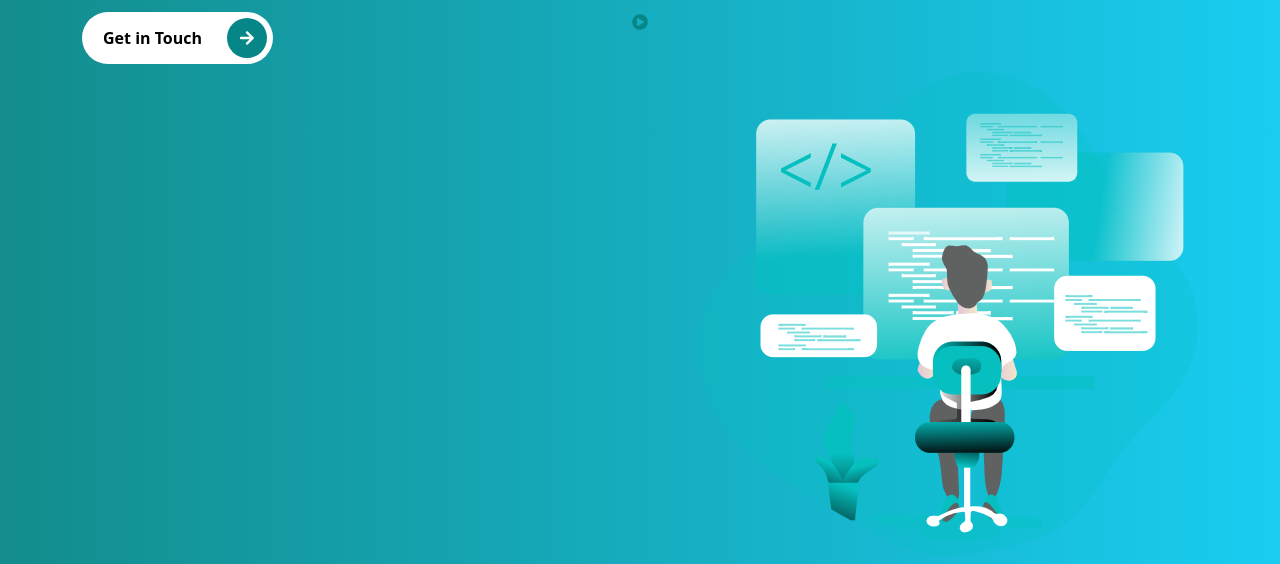
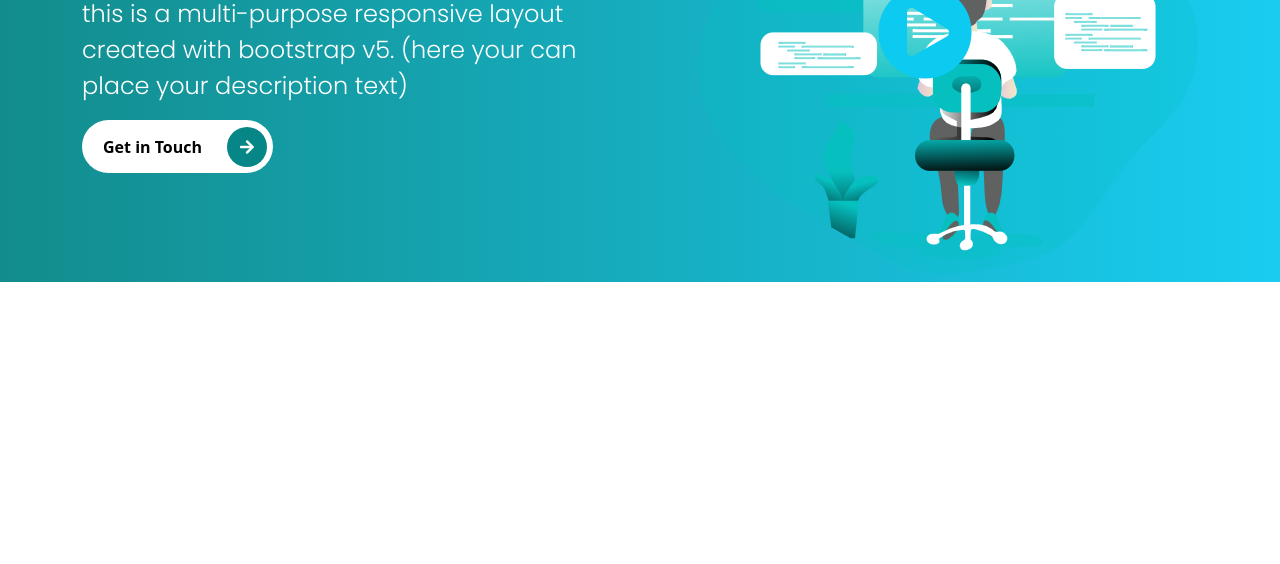
Before and after one commit to dacicus75/bootstrap5Sass, a website: page index.html in a window 1280 px wide. Shown: the part 378-942 px from the top of the page. After the commit the page ends 800 px from the top, so only its background shows below. Drawn offline with nearby package versions, Linux system fonts and the light colour scheme.

Commit message:
minor changes to positioning

```diff
--- a/index.html
+++ b/index.html
@@ -62,14 +62,16 @@
             </button>
           </div>
           <!-- Start content for video -->
-          <div class="col-md-6-intros text-end">
+          <div class="col-md-6 intros text-end">
             <div class="video-box">
-              <img src="images/art/Coding _Monochromatic.png" alt="video illustration" class="img-fluid">
-            <a href="#" class="position-absolute top-50 start-50 translate-middle">
-              <span>
-                <i class="fas fa-play-circle"></i>
-              </span>
-            </a>
+              <img src="images/art/Coding _Monochromatic.png" alt="video illutration" class="img-fluid">
+              <a href="#" class="position-absolute top-50 start-50 translate-middle">
+                <span>
+                  <i class="fas fa-play-circle"></i>
+                </span>
+                <span class="border-animation border-animation--border-1"></span>
+                <span class="border-animation border-animation--border-2"></span>
+              </a>
             </div>
           </div>
         </div>
--- a/scss/components/_mixins.scss
+++ b/scss/components/_mixins.scss
@@ -5,9 +5,9 @@
     background: linear-gradient(to right, rgba($primary, 0.95), rgba($secondary, 0.95));
 }
 
-// Absolute center
-@mixin absoluteCenter{
-    position:absolute;
+// ABSOLUTE CENTER
+@mixin absoluteCenter {
+    position: absolute;
     top: 50%;
     left: 50%;
     transform: translate(-50%, -50%);
--- a/scss/sections/_intro-section.scss
+++ b/scss/sections/_intro-section.scss
@@ -14,12 +14,18 @@
     .video-box {
         position: relative;
 
+
         a {
             // @include absoluteCenter;
+
             span {
+
+
                 i {
+
                     font-size: 6rem;
                     color: $secondary;
+
                 }
             }
         }
```
Also changed, not shown: 1 other file.
